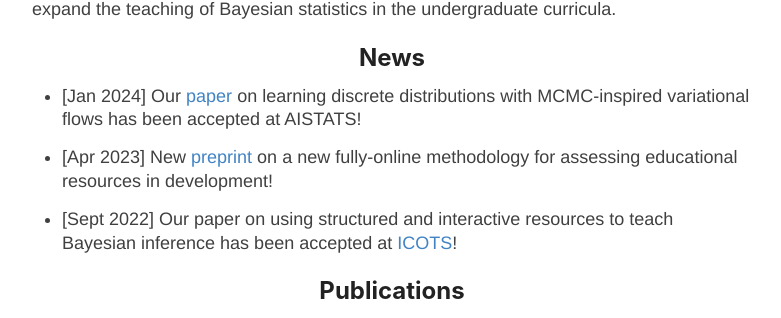
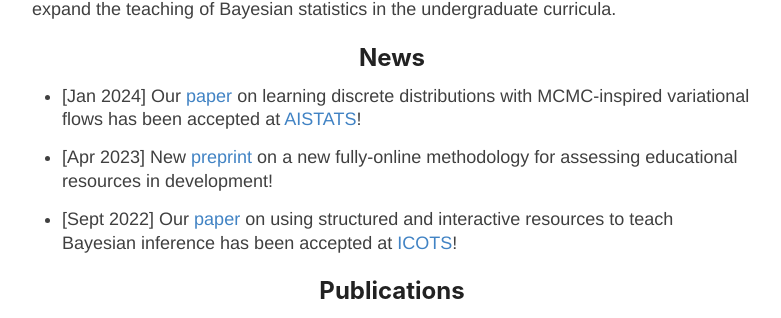
Before and after one commit to giankdiluvi/giankdiluvi.github.io, a Jekyll site: the page built from index.md, in a window 1280 px wide and 900 px high, scrolled down 790 px. Shown: the part 174-492 px from the top of the window, without its empty margins (248-1029 px from the left). Built offline with Jekyll 4.4.1, drawn with Linux system fonts in a browser that asks for light colours; nearby versions of some CDN libraries; our own code applies the rules of GitHub Pages for plain Markdown files; some of the changed lines change nothing that is shown.

Commit message:
update links

```diff
--- a/index.md
+++ b/index.md
@@ -40,14 +40,16 @@ the teaching of Bayesian statistics in the undergraduate curricula.
 
 - [Jan 2024] Our [paper](https://arxiv.org/abs/2308.15613)
 on learning discrete distributions with MCMC-inspired
-variational flows has been accepted at AISTATS!
+variational flows has been accepted at [AISTATS](https://virtual.aistats.org/)!
 
 
 - [Apr 2023] New [preprint](https://arxiv.org/abs/2304.00149)
 on a new fully-online methodology for assessing educational
 resources in development!
 
-- [Sept 2022] Our paper on using structured and interactive resources to
+- [Sept 2022] Our
+[paper](https://iase-web.org/icots/11/proceedings/pdfs/ICOTS11_309_DILUVI.pdf?1669865554)
+on using structured and interactive resources to
 teach Bayesian inference has been accepted at [ICOTS](https://icots.info/11/)!
 
 <!--
```
Also changed, not shown: 2 other files.
